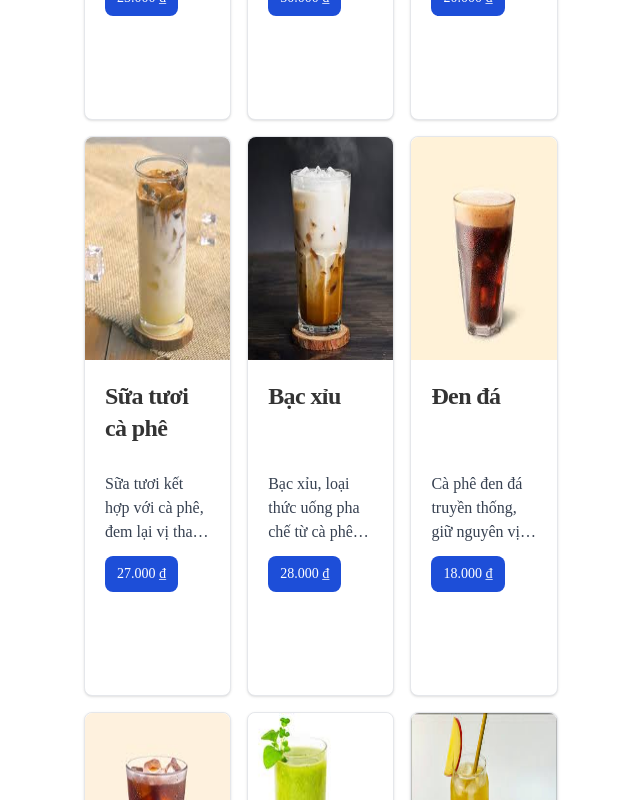
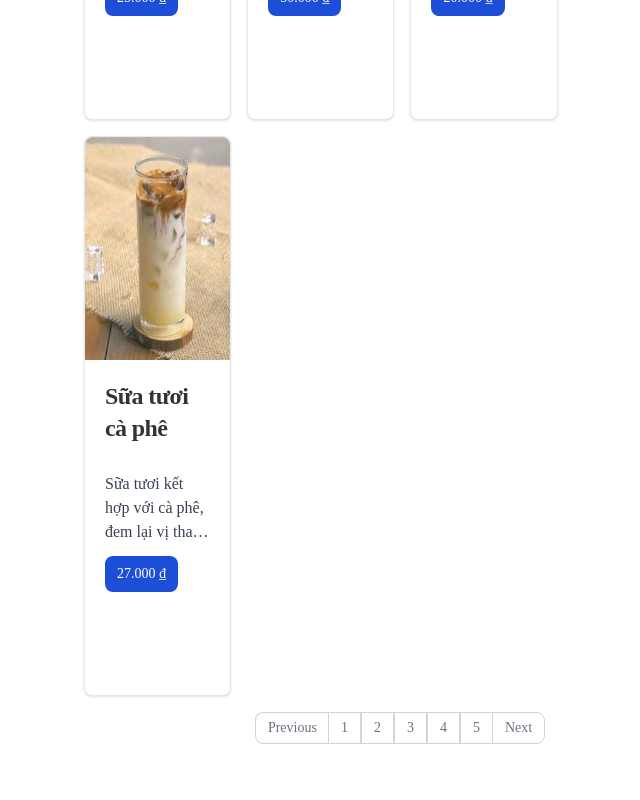
Before and after one commit to duclong1311/coffee-smart-system, a React (Create React App) app: page /menu in a window 1280 px wide. Shown: the part 460-1260 px from the top of the page, without its empty margins (72-712 px from the left). After the commit the page ends 1204 px from the top, so only its background shows below. Built offline with nearby package versions, Linux system fonts and the light colour scheme; data requests are answered from the project's data file.

Commit message:
update pagination

```diff
--- a/src/components/pages/client/FoodType.js
+++ b/src/components/pages/client/FoodType.js
@@ -1,33 +1,36 @@
 import axios from 'axios';
 import './FoodType.css'
-import { useEffect, useState } from 'react';
+import { useEffect, useMemo, useState } from 'react';
 import { toast } from 'react-toastify';
-
+import Pagination from '../server/staff/Pagination';
+const itemsPerPage = 4;
 
 const FoodType = ({ addToOrder }) => {
     const [menuData, setMenuData] = useState([]);
-    const [originalMenuData, setOriginalMenuData] = useState([]);
-
-    const fetchMenuData = async () => {
-        const res = await axios.get('http://localhost:3000/menu');
-        if (res && res.data.length > 0) {
-            setMenuData(res.data);
-            setOriginalMenuData(res.data);
-        }
-    }
+    const [currentPage, setCurrentPage] = useState(1);
+    const [type, setType] = useState("");
 
     useEffect(() => {
+        const fetchMenuData = async () => {
+            const res = await axios.get('http://localhost:3000/menu');
+            if (res && res.data.length > 0) {
+                setMenuData(res.data);
+            }
+        }
         fetchMenuData();
     }, []);
 
-    const filterMenu = (type) => {
-        const filteredData = originalMenuData.filter((item) => item.category === type.toString());
-        setMenuData(filteredData);
-    };
+    const filteredData = useMemo(() => {
+        if (!type) return menuData;
+        setCurrentPage(1);
+        return menuData.filter((item) => item.category === type.toString());
+    }, [type, menuData]);
 
-    const resetMenu = () => {
-        setMenuData(originalMenuData);
-    };
+    const currentTableData = useMemo(() => {
+        const startPageIndex = (currentPage - 1) * itemsPerPage;
+        const endPageIndex = startPageIndex + itemsPerPage;
+        return filteredData.slice(startPageIndex, endPageIndex);
+    }, [currentPage, filteredData, itemsPerPage]);
 
     const handleClickAddToOrder = (item) => {
         addToOrder(item);
@@ -38,17 +41,17 @@ const FoodType = ({ addToOrder }) => {
         <>
             <div className="foodtype-container">
                 <div className='left-container'>
-                    <button onClick={() => filterMenu("coffee")} type="button" className="text-white bg-blue-700 hover:bg-blue-800 focus:ring-4 focus:ring-blue-300 font-medium rounded-lg text-sm px-5 py-2.5 me-2 mb-2 dark:bg-blue-600 dark:hover:bg-blue-700 focus:outline-none dark:focus:ring-blue-800">Cà phê</button>
-                    <button onClick={() => filterMenu("juice")} type="button" className="text-white bg-blue-700 hover:bg-blue-800 focus:ring-4 focus:ring-blue-300 font-medium rounded-lg text-sm px-5 py-2.5 me-2 mb-2 dark:bg-blue-600 dark:hover:bg-blue-700 focus:outline-none dark:focus:ring-blue-800">Nước trái cây</button>
-                    <button onClick={() => filterMenu("cake")} type="button" className="text-white bg-blue-700 hover:bg-blue-800 focus:ring-4 focus:ring-blue-300 font-medium rounded-lg text-sm px-5 py-2.5 me-2 mb-2 dark:bg-blue-600 dark:hover:bg-blue-700 focus:outline-none dark:focus:ring-blue-800">Bánh</button>
-                    <button onClick={() => filterMenu("alcohol")} type="button" className="text-white bg-blue-700 hover:bg-blue-800 focus:ring-4 focus:ring-blue-300 font-medium rounded-lg text-sm px-5 py-2.5 me-2 mb-2 dark:bg-blue-600 dark:hover:bg-blue-700 focus:outline-none dark:focus:ring-blue-800">Đồ uống có cồn</button>
-                    <button onClick={resetMenu} type="button" className="text-white bg-gray-700 hover:bg-gray-800 focus:ring-4 focus:ring-gray-300 font-medium rounded-lg text-sm px-5 py-2.5 me-2 mb-2 dark:bg-gray-600 dark:hover:bg-gray-700 focus:outline-none dark:focus:ring-gray-800">Tất cả</button>
+                    <button onClick={() => setType("coffee")} type="button" className="text-white bg-blue-700 hover:bg-blue-800 focus:ring-4 focus:ring-blue-300 font-medium rounded-lg text-sm px-5 py-2.5 me-2 mb-2 dark:bg-blue-600 dark:hover:bg-blue-700 focus:outline-none dark:focus:ring-blue-800">Cà phê</button>
+                    <button onClick={() => setType("juice")} type="button" className="text-white bg-blue-700 hover:bg-blue-800 focus:ring-4 focus:ring-blue-300 font-medium rounded-lg text-sm px-5 py-2.5 me-2 mb-2 dark:bg-blue-600 dark:hover:bg-blue-700 focus:outline-none dark:focus:ring-blue-800">Nước trái cây</button>
+                    <button onClick={() => setType("cake")} type="button" className="text-white bg-blue-700 hover:bg-blue-800 focus:ring-4 focus:ring-blue-300 font-medium rounded-lg text-sm px-5 py-2.5 me-2 mb-2 dark:bg-blue-600 dark:hover:bg-blue-700 focus:outline-none dark:focus:ring-blue-800">Bánh</button>
+                    <button onClick={() => setType("alcohol")} type="button" className="text-white bg-blue-700 hover:bg-blue-800 focus:ring-4 focus:ring-blue-300 font-medium rounded-lg text-sm px-5 py-2.5 me-2 mb-2 dark:bg-blue-600 dark:hover:bg-blue-700 focus:outline-none dark:focus:ring-blue-800">Đồ uống có cồn</button>
+                    <button onClick={() => setType("")} type="button" className="text-white bg-gray-700 hover:bg-gray-800 focus:ring-4 focus:ring-gray-300 font-medium rounded-lg text-sm px-5 py-2.5 me-2 mb-2 dark:bg-gray-600 dark:hover:bg-gray-700 focus:outline-none dark:focus:ring-gray-800">Tất cả</button>
                 </div>
 
                 <div className='right-container'>
-                    <div className='right-container-menu'>
+                    <div className='right-container-menu w-full'>
                         {
-                            menuData.length > 0 && menuData.map((item, index) => (
+                            currentTableData.length > 0 && currentTableData.map((item, index) => (
                                 <div className='menu-card' key={`${item}-${index}`}>
                                     <div className="food-item max-w-sm bg-white border border-gray-200 rounded-lg shadow dark:bg-gray-800 dark:border-gray-700">
                                         <img className="rounded-t-lg" src={item.img} alt="..." />
@@ -67,23 +70,16 @@ const FoodType = ({ addToOrder }) => {
                             ))
                         }
                     </div>
-                    <div className='pagination'>
-                        <nav aria-label="Page navigation example">
-                            <ul class="inline-flex -space-x-px text-sm">
-                                <li>
-                                    <a href="/" class="flex items-center justify-center px-3 h-8 ms-0 leading-tight text-gray-500 bg-white border border-e-0 border-gray-300 rounded-s-lg hover:bg-gray-100 hover:text-gray-700 dark:bg-gray-800 dark:border-gray-700 dark:text-gray-400 dark:hover:bg-gray-700 dark:hover:text-white">Previous</a>
-                                </li>
-                                <li>
-                                    <a href="/" class="flex items-center justify-center px-3 h-8 leading-tight text-gray-500 bg-white border border-gray-300 hover:bg-gray-100 hover:text-gray-700 dark:bg-gray-800 dark:border-gray-700 dark:text-gray-400 dark:hover:bg-gray-700 dark:hover:text-white">1</a>
-                                </li>
-                                <li>
-                                    <a href="/" class="flex items-center justify-center px-3 h-8 leading-tight text-gray-500 bg-white border border-gray-300 rounded-e-lg hover:bg-gray-100 hover:text-gray-700 dark:bg-gray-800 dark:border-gray-700 dark:text-gray-400 dark:hover:bg-gray-700 dark:hover:text-white">Next</a>
-                                </li>
-                            </ul>
-                        </nav>
-                    </div>
+                    <Pagination
+                        currentPage={currentPage}
+                        totalItems={filteredData.length}
+                        itemsPerPage={itemsPerPage}
+                        onPageChange={page => setCurrentPage(page)}
+                    />
                 </div>
             </div>
+
+
         </>
     )
 }
--- a/src/components/pages/server/staff/BillManagement.js
+++ b/src/components/pages/server/staff/BillManagement.js
@@ -2,7 +2,7 @@ import axios from "axios";
 import { useEffect, useMemo, useState } from "react";
 import Search from "./Search";
 import { includes } from "lodash";
-import Pagonation from "./Pagonation";
+import Pagination from "./Pagination";
 const itemsPerPage = 10;
 
 const BillManagement = () => {
@@ -96,7 +96,7 @@ const BillManagement = () => {
                     </table>
                 </div>
 
-                <Pagonation
+                <Pagination
                     currentPage={currentPage}
                     totalItems={filteredBills.length}
                     itemsPerPage={itemsPerPage}
--- a/src/components/pages/server/staff/Pagonation.js
+++ b/src/components/pages/server/staff/Pagination.js
@@ -1,6 +1,6 @@
-const Pagonation = ({ totalItems, itemsPerPage, currentPage, onPageChange }) => {
+const Pagination = ({ totalItems, itemsPerPage, currentPage, onPageChange }) => {
     const totalPages = Math.ceil(totalItems / itemsPerPage);
-
+    console.log(currentPage);
     const handlePageClick = (page) => {
         if (page >= 1 & page <= totalPages) {
             onPageChange(page);
@@ -28,7 +28,7 @@ const Pagonation = ({ totalItems, itemsPerPage, currentPage, onPageChange }) =>
 
     return (
         <>
-            <div className='pagination mt-2 flex justify-center'>
+            <div className='pagination mt-4 flex justify-center'>
                 <nav aria-label="Page navigation">
                     <ul class="inline-flex -space-x-px text-sm">
                         <li>
@@ -61,4 +61,4 @@ const Pagonation = ({ totalItems, itemsPerPage, currentPage, onPageChange }) =>
     );
 }
 
-export default Pagonation;
+export default Pagination;
```
